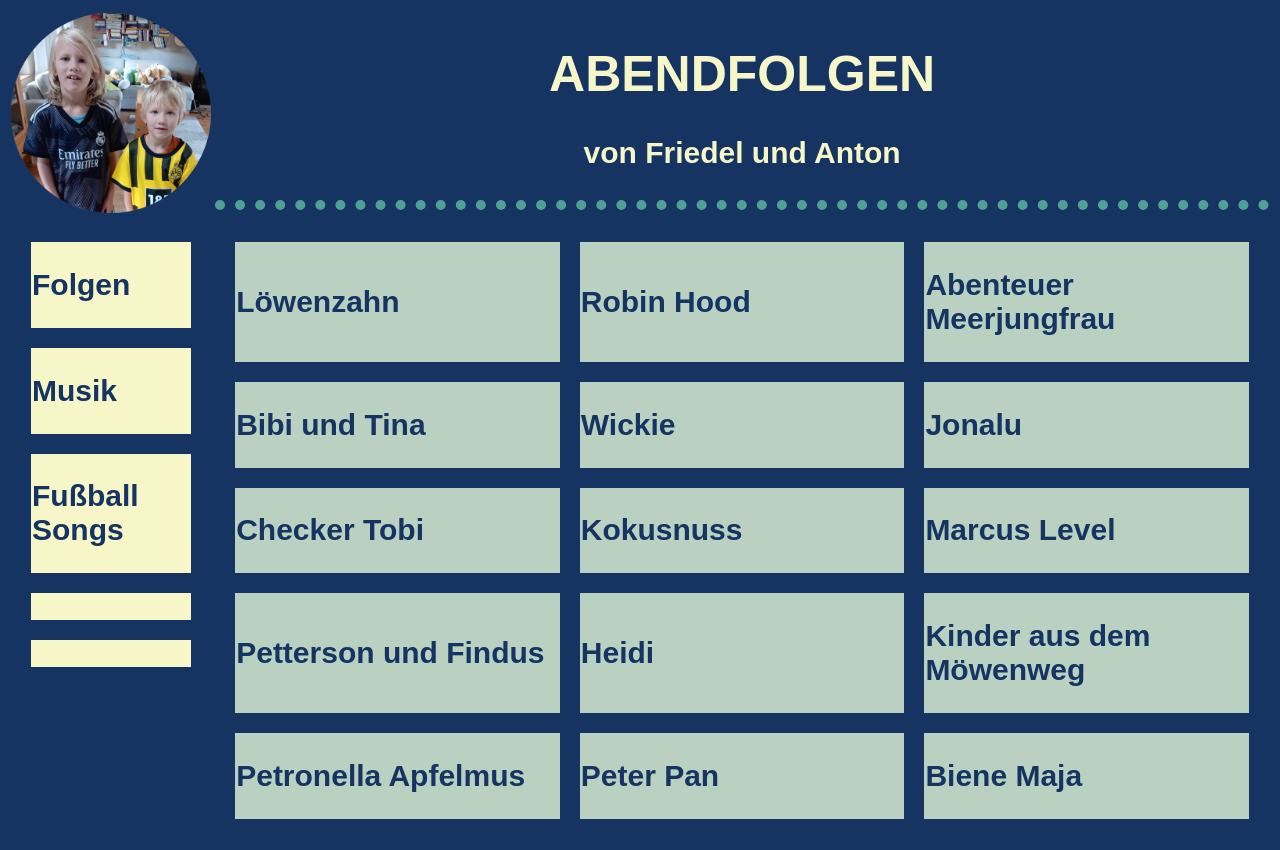
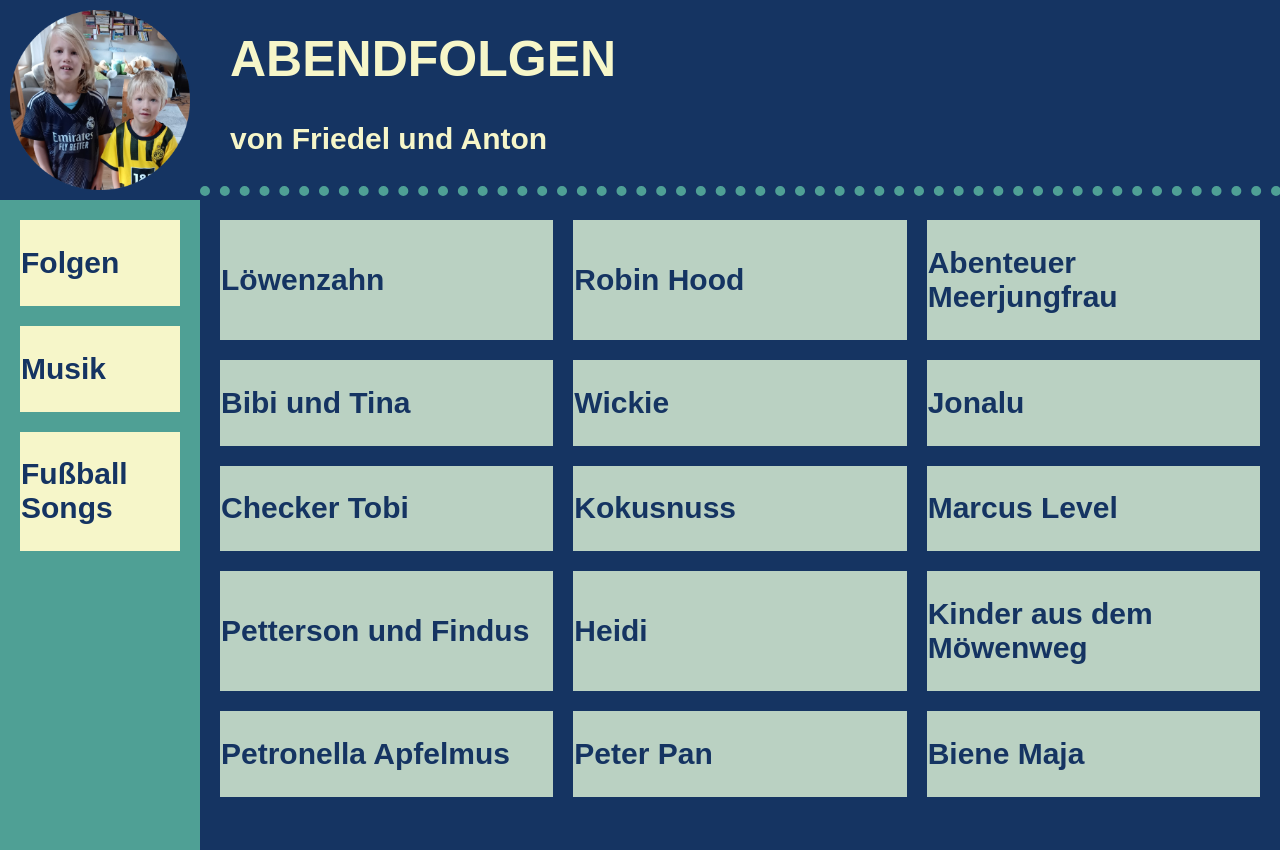
Before and after one commit to robster5able/Abendfolgen, a plain HTML site: page index.html in a window 1280 px wide. After the commit the page ends 817 px from the top, so only its background shows below. Drawn offline with Linux system fonts and the light colour scheme.

Commit message:
Headline ist jetzt immer sichtbar

```diff
--- a/css/styles.css
+++ b/css/styles.css
@@ -1,5 +1,50 @@
-body {
+.logo{
   background-color: #153462;
+  left: 0px;
+  top: 0px;
+  position: fixed;
+  padding: 10px;
+}
+.headline {
+  background-color: #153462;
+  height: 200px;
+  width:100%;
+  left: 200px;
+  top: 0px;
+  position: fixed;
+}
+
+.background{
+  background-color: #153462;
+}
+
+.navigation{
+  background-color: #4FA095;
+  height: 100%;
+  width:200px;
+  left: 0px;
+  top: 200px;
+  position: fixed;
+}
+.content{
+  background-color: #153462;
+  height: 100%;
+  margin-top: 200px;
+  margin-left: 200px;
+}
+
+
+.headlineAbstandHorizontal{
+  margin-left: 30px;
+}
+
+.headlineAbstandVerticalAndHorizontal{
+  margin-top: 30px;
+  margin-left: 30px;
+}
+
+.navigationButton {
+  background-color:#F6F6C9
 }
 
 hr{
@@ -9,6 +54,11 @@
 border-color: #4FA095;
 border-width: 10px;
 }
+
+body{
+  margin: 0 0 0 0;
+}
+
 h1{
 color: #F6F6C9;
 font-family: Arial, Helvetica, sans-serif;
@@ -24,14 +74,11 @@
 font-family: Arial, Helvetica, sans-serif;
 font-size: 30px;
 }
+
 a:link {
 color: #153462;
 background-color: transparent;
 text-decoration: none;
-}
-
-.navigation {
-  background-color:#F6F6C9
 }
 
 a:visited {
@@ -41,7 +88,7 @@
 }
 
 a:hover {
-color: #4FA095;
+color: #BAD1C2;
 background-color: transparent;
 text-decoration: none;
 }
--- a/index.html
+++ b/index.html
@@ -1,46 +1,34 @@
 <!DOCTYPE html>
 <html lang="en" dir="ltr">
-
   <head>
     <meta charset="utf-8">
-
-  <title>
-    Abendfolgen
-  </title>
+    <title>Abendfolgen</title>
     <link rel="stylesheet" href="css/styles.css">
   </head>
-
-<body>
-  <table style="heigth: 100%">
-    <tr style="heigth:100px">
-      <td style="width:100px"><img src="Kids.png" alt="rob`s pic here" height="200px"></td>
-      <td style="width: 100%"><center><h1>ABENDFOLGEN</h1></center>
-      <center><h3>von Friedel und Anton</h3></center>
-    <hr></td>
-    </tr>
-    <tr style="heigth: 100%" valign=top>
-      <td>
+  <body class="background">
+    <div class="logo">
+    <img src="Kids.png" alt="kids.png" height="180px">
+    </div>
+    <div class="headline">
+      <h1 class="headlineAbstandVerticalAndHorizontal">ABENDFOLGEN</h1>
+      <h3 class="headlineAbstandHorizontal">von Friedel und Anton</h3>
+      <hr>
+    </div>
+    <div class="navigation">
               <table cellspacing=20>
                 <tr>
-            <td class="navigation"><h2><a href="index.html">Folgen</a></h2></td>
+                  <td class="navigationButton"><h2><a href="index.html">Folgen</a></h2></td>
                 </tr>
                 <tr>
-            <td class="navigation"><h2><a href="Musicvideos.html">Musik</a></h2></td>
+                  <td class="navigationButton"><h2><a href="Musikvideos.html">Musik</a></h2></td>
                 </tr>
                 <tr>
-            <td class="navigation"><h2><a href="Fussballsongs.html">Fußball Songs</a></h2></td>
-          </tr>
-          <tr>
-            <td class="navigation"><h2><a href="index.html"> </a></h2></td>
-          </tr>
-          <tr>
-            <td class="navigation"><h2><a href="index.html"> </a></h2></td>
+                  <td class="navigationButton"><h2><a href="Fussballsongs.html">Fußball Songs</a></h2></td>
                 </tr>
               </table>
-
-      </td>
-
-      <td><center>
+    </div>
+    <div class="content">
+      <center>
           <table cellspacing=20>
           <tr>
           <td width=33% bgcolor=#BAD1C2><h2><a href="https://www.zdf.de/kinder/loewenzahn">Löwenzahn</a></h2></td>
@@ -69,9 +57,6 @@
           </tr>
           </table>
       </center>
-        </td>
-    </tr>
-  </table>
+    </div>
   </body>
-
 </html>
```
Also changed, not shown: Fussballsongs.html (+17 -28 lines), Musicvideos.html (+10 -6 lines), Musikvideos.html (added, +53 -0 lines). Lines whose indentation alone changed are shown as unchanged.
